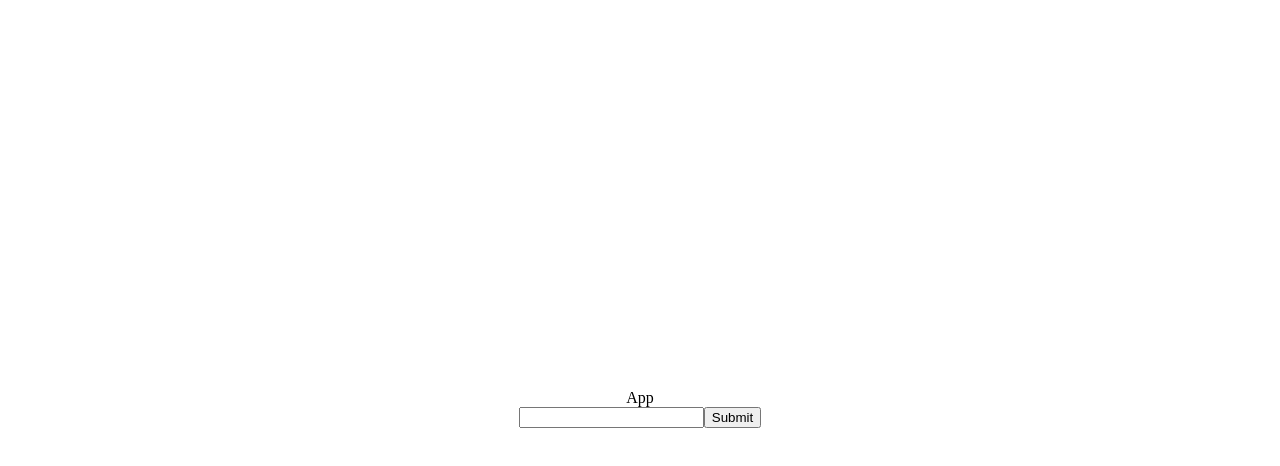
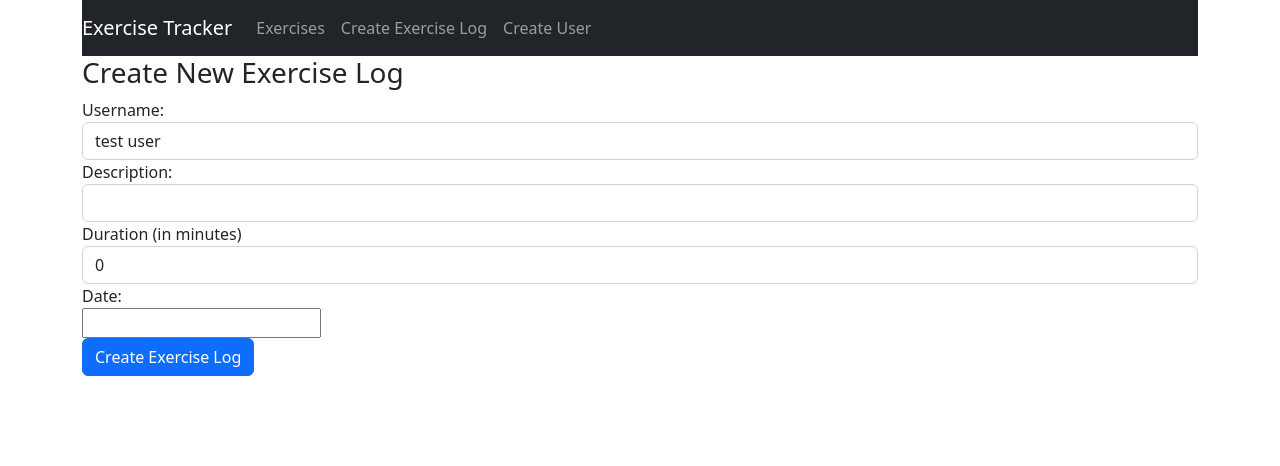
Before and after one commit to olathegreat/Exercise-Tracker, a React (Create React App) app: page /create in a window 1280 px wide. Shown: the top 466 px of the page. Built offline with nearby package versions, Linux system fonts and the light colour scheme.

Commit message:
front end create exercise form

```diff
--- a/package.json
+++ b/package.json
@@ -7,10 +7,13 @@
     "@testing-library/jest-dom": "^5.16.5",
     "@testing-library/react": "^13.4.0",
     "@testing-library/user-event": "^13.5.0",
+    "bootstrap": "^5.2.3",
     "react": "^18.2.0",
+    "react-datepicker": "^4.10.0",
     "react-dom": "^18.2.0",
     "react-icons": "^4.8.0",
     "react-redux": "^8.0.5",
+    "react-router-dom": "^6.9.0",
     "react-scripts": "5.0.1",
     "web-vitals": "^2.1.4"
   },
--- a/src/App.js
+++ b/src/App.js
@@ -1,6 +1,11 @@
 import React from 'react'
-import "./App.css"
-import Form from './Form'
+import {Routes, Route} from "react-router-dom"
+import "bootstrap/dist/css/bootstrap.min.css"
+import Home from './Home'
+import EditExercise from './components/EditExercise'
+import CreateExercise from './components/CreateExercise'
+import CreateUser from './components/CreateUser'
+
 
 const App = () => {
 
@@ -8,14 +13,14 @@ const App = () => {
 
 
   return (
-    <div className='container'>
-       App
 
-       <Form/>
+    <Routes>
 
-
-
-    </div>
+      <Route exact path="/" element={<Home/>}/>
+      <Route exact path="/edit/:id" element={<EditExercise/>}/>
+      <Route exact path="/create" element={<CreateExercise/>}/>
+      <Route exact path="/user" element={<CreateUser/>}/>
+    </Routes>
   )
 }
 
--- a/src/DataSlice.js
+++ /dev/null
@@ -1,25 +0,0 @@
-import { createSlice} from "@reduxjs/toolkit";
-
-const initialState = {
-    valueOnDisplay:'',
-    darkModeValue:false,
-}
-
-
-const DataSlice = createSlice({
-    name:"dataValue",
-    initialState,
-    reducers:{
-        addValueOnDisplay:(state, {payload})=>{
-            state.valueOnDisplay =  payload
-            console.log(state.valueOnDisplay);
-        }
-    }
-
-})
-
-
-
-export const {addValueOnDisplay} =  DataSlice.actions;
-export const getDisplayValue = (state) => state.dataValue.valueOnDisplay;
-export default DataSlice.reducer;
--- a/src/Form.js
+++ /dev/null
@@ -1,41 +0,0 @@
-import React, {useEffect, useState} from 'react'
-import { useDispatch } from 'react-redux';
-import { addValueOnDisplay, getDisplayValue } from './DataSlice';
-import { useSelector } from 'react-redux';
-
-const Form = () => {
-    const[inputValue, setInputValue] = useState('');
-
-    const dispatch = useDispatch();
-
-
-    const textOnScreen = useSelector(getDisplayValue);
-
-
-
-    const onChange = (e) =>{
-        setInputValue(e.target.value);
-
-    }
-    const onFormSubmit= (e) =>{
-        e.preventDefault();
-        dispatch(addValueOnDisplay(inputValue));
-        console.log(inputValue);
-        setInputValue('');
-    }
-
-  return (
-    <div>
-        <form onSubmit={onFormSubmit}>
-            <input type='text' value={inputValue} onChange={onChange}/>
-            <button type='submit'>Submit</button>
-        </form>
-
-        <div>
-            {textOnScreen}
-        </div>
-    </div>
-  )
-}
-
-export default Form
--- /dev/null
+++ b/src/Home.js
@@ -0,0 +1,13 @@
+import React from 'react'
+import Navbar from './components/Navbar'
+
+const Home = () => {
+  return (
+    <div>
+        <Navbar/>
+        <p>home</p>
+    </div>
+  )
+}
+
+export default Home
--- a/src/Store.js
+++ /dev/null
@@ -1,8 +0,0 @@
-import { configureStore } from "@reduxjs/toolkit";
-import dataValueReducer from "./DataSlice";
-
-export const store = configureStore({
-    reducer: {
-        dataValue: dataValueReducer,
-    },
-})
--- /dev/null
+++ b/src/components/CreateExercise.js
@@ -0,0 +1,123 @@
+import React, { useEffect, useState, useRef } from "react";
+import { useNavigate } from "react-router-dom";
+import DatePicker from "react-datepicker";
+import "react-datepicker/dist/react-datepicker.css";
+import Navbar from "./Navbar";
+
+const CreateExercise = () => {
+  const [username, setUsername] = useState("");
+  const [description, setDescription] = useState("");
+  const [duration, setDuration] = useState(0);
+  const [date, setDate] = useState("");
+
+  const [users, setUsers] = useState([]);
+  const userinput = useRef();
+  const navigate = useNavigate();
+
+  const onChangeUsername = (e) => {
+    setUsername(e.target.value);
+  };
+  const onChangeDescritpion = (e) => {
+    setDescription(e.target.value);
+  };
+  const onChangeDuration = (e) => {
+    setDuration(e.target.value);
+  };
+  const onChangeDate = (date) => {
+    setDate(date);
+  };
+
+
+  const onFormSubmit = (e) => {
+    e.preventDefault();
+
+            const exercise = {
+            username: username,
+            description: description,
+            duration: duration,
+              date: date,
+            };
+
+
+            console.log("harpy")
+
+    console.log(exercise);
+
+
+    navigate('/');
+  };
+
+  useEffect(() => {
+    setUsers(["test user"]);
+    setUsername("test user");
+
+  }, []);
+  return (
+    <div className="container">
+      <Navbar />
+      <div>
+        <h3>Create New Exercise Log</h3>
+        <form onSubmit={onFormSubmit}>
+          <div className="form-group">
+            <label>Username: </label>
+            <select
+              ref={userinput}
+              required
+              className="form-control"
+              value={username}
+              onChange={onChangeUsername}
+            >
+              {users.map((user) => {
+                return (
+                  <option key={user} value={user}>
+                    {user}
+                  </option>
+                );
+              })}
+            </select>
+          </div>
+          <div className="form-group">
+            <label>Description:</label>
+            <input
+              type="text"
+              required
+              className="form-control"
+              value={description}
+              onChange={onChangeDescritpion}
+            />
+          </div>
+
+          <div className="form-group">
+            <label>Duration (in minutes)</label>
+            <input
+              type="text"
+              required
+              className="form-control"
+              value={duration}
+              onChange={onChangeDuration}
+            />
+          </div>
+
+          <div className="form-group">
+            <label>Date:</label>
+            <div>
+              {/* <input type="date" required className="form-control" value={date} onChange={onChangeDate}/> */}
+                {/* <DatePicker selected={date} onChange={onChangeDate}/> */}
+              <DatePicker selected={date} onChange={onChangeDate} />
+            </div>
+          </div>
+
+          <div className="form-group">
+            <input
+              type="submit"
+              value="Create Exercise Log"
+              className="btn btn-primary"
+            />
+          </div>
+        </form>
+      </div>
+    </div>
+  );
+};
+
+export default CreateExercise;
--- /dev/null
+++ b/src/components/CreateUser.js
@@ -0,0 +1,13 @@
+import React from "react";
+import Navbar from "./Navbar";
+
+const CreateUser = () => {
+  return (
+    <div>
+      <Navbar />
+      <div>CreateUser</div>
+    </div>
+  );
+};
+
+export default CreateUser;
--- /dev/null
+++ b/src/components/EditExercise.js
@@ -0,0 +1,15 @@
+import React from 'react'
+import Navbar from './Navbar'
+
+const EditExercise = () => {
+  return (
+    <div>
+        <Navbar/>
+        <div>
+            you are on the Edit exercise components
+        </div>
+    </div>
+  )
+}
+
+export default EditExercise
--- /dev/null
+++ b/src/components/Navbar.js
@@ -0,0 +1,28 @@
+import React from 'react'
+import { Link } from 'react-router-dom'
+
+const Navbar = () => {
+  return (
+    <nav className='navbar navbar-dark bg-dark navbar-expand-lg'>
+        <Link to="/" className='navbar-brand'>Exercise Tracker</Link>
+        <div className='collapse navbar-collapse'>
+            <ul className='navbar-nav mr-auto'>
+                <li className='navbar-item'>
+                    <Link to="/" className='nav-link'>Exercises</Link>
+                </li>
+                <li className='navbar-item'>
+                    <Link to="/create" className='nav-link'>Create Exercise Log</Link>
+                </li>
+                <li className='navbar-item'>
+                    <Link to="/user" className='nav-link'>Create User</Link>
+                </li>
+
+            </ul>
+        </div>
+
+
+    </nav>
+  )
+}
+
+export default Navbar
--- a/src/index.js
+++ b/src/index.js
@@ -1,15 +1,17 @@
 import React from "react";
 import ReactDOM from "react-dom/client";
-import { Provider } from "react-redux";
-import { store } from "./Store";
+import { BrowserRouter } from "react-router-dom";
 
 import App from "./App";
 
 const root = ReactDOM.createRoot(document.getElementById("root"));
 root.render(
-  <Provider store={store}>
+
     <React.StrictMode>
-      <App />
+      <BrowserRouter>
+          <App />
+      </BrowserRouter>
+
     </React.StrictMode>
-  </Provider>
+
 );
```
Also changed, not shown: src/components/ExercisesList.js (added, +15 -0 lines), 1 other file (tests, documents, lock files or other folders).
